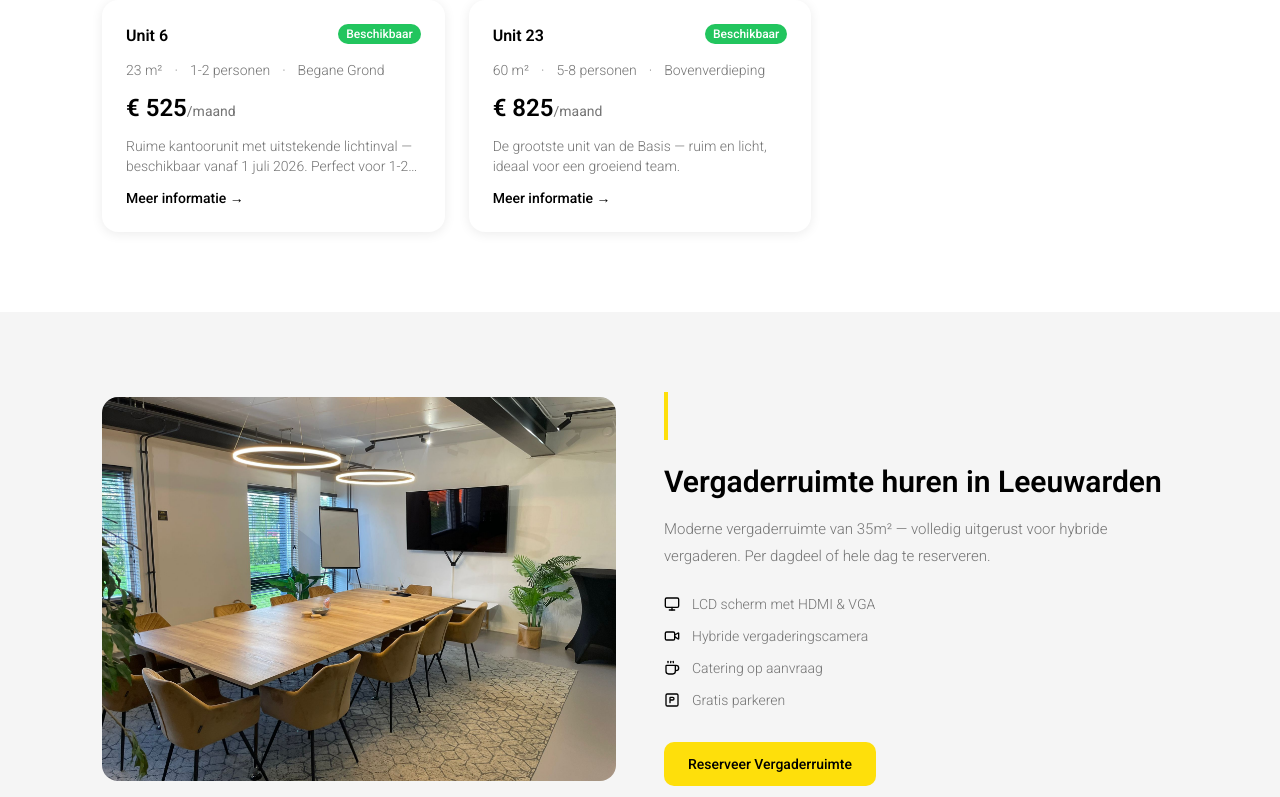
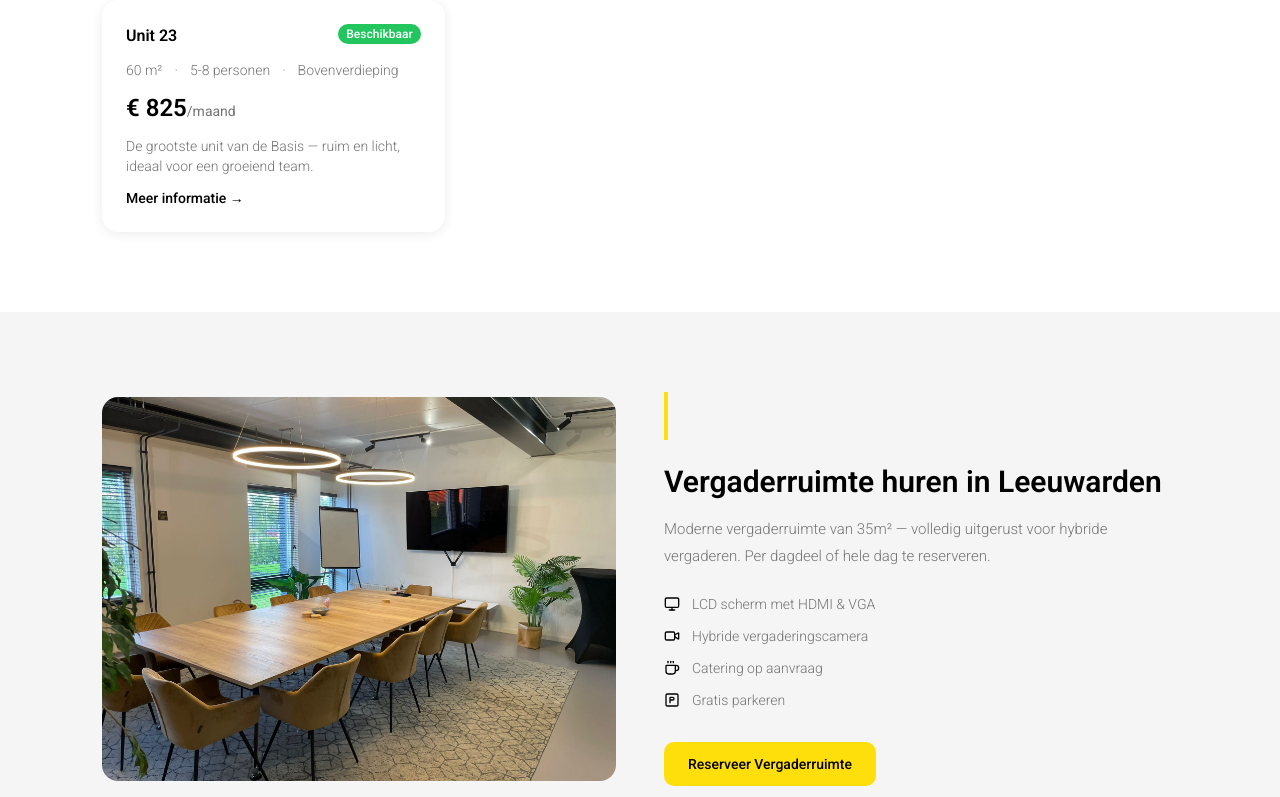
Before and after one commit to leoleoleo131/bedrijvenbasis, a Next.js app: page / in a window 1280 px wide. Shown: the part 1179-1976 px from the top of the page. Built offline with nearby package versions, Linux system fonts and the light colour scheme.

Commit message:
Unit 6 verhuurd — van home en kantoren

```diff
--- a/data/units.ts
+++ b/data/units.ts
@@ -30,10 +30,10 @@ export const units: Unit[] = [
     naam: 'Unit 6',
     oppervlakte: 23,
     prijs: 525,
-    status: 'beschikbaar',
+    status: 'verhuurd',
     verdieping: 'begane-grond',
-    omschrijving: 'Ruime kantoorunit met uitstekende lichtinval — beschikbaar vanaf 1 juli 2026. Perfect voor 1-2 personen die comfortabel willen werken.',
-    faciliteiten: ['Internet/WiFi', 'Veel lichtinval', 'Gemeubileerd beschikbaar', 'Gratis parkeren', '24/7 toegang', 'Beschikbaar vanaf 1 juli 2026'],
+    omschrijving: 'Ruime kantoorunit met uitstekende lichtinval — perfect voor 1-2 personen die comfortabel willen werken.',
+    faciliteiten: ['Internet/WiFi', 'Veel lichtinval', 'Gemeubileerd beschikbaar', 'Gratis parkeren', '24/7 toegang'],
     personen: '1-2 personen',
   },
   {
```
